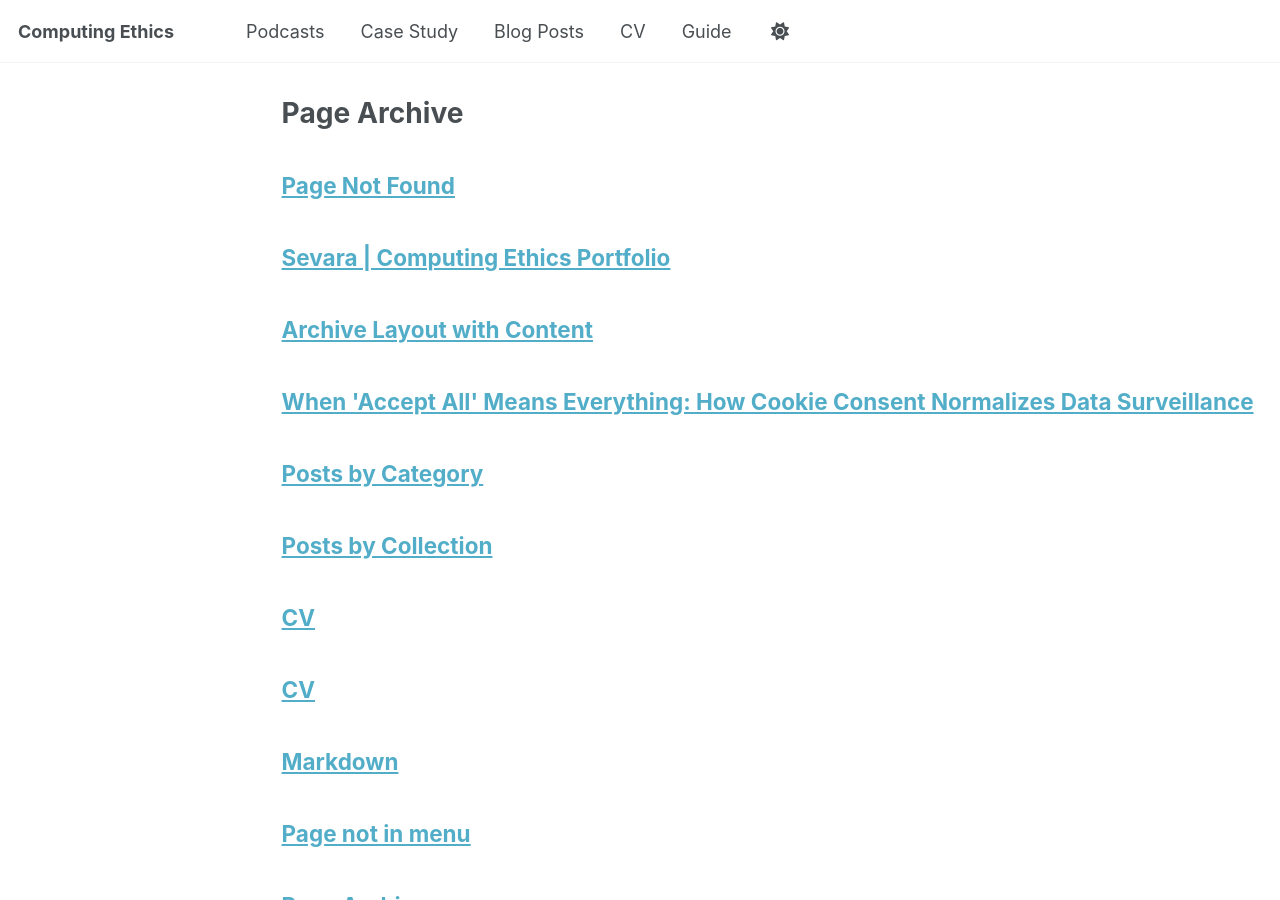
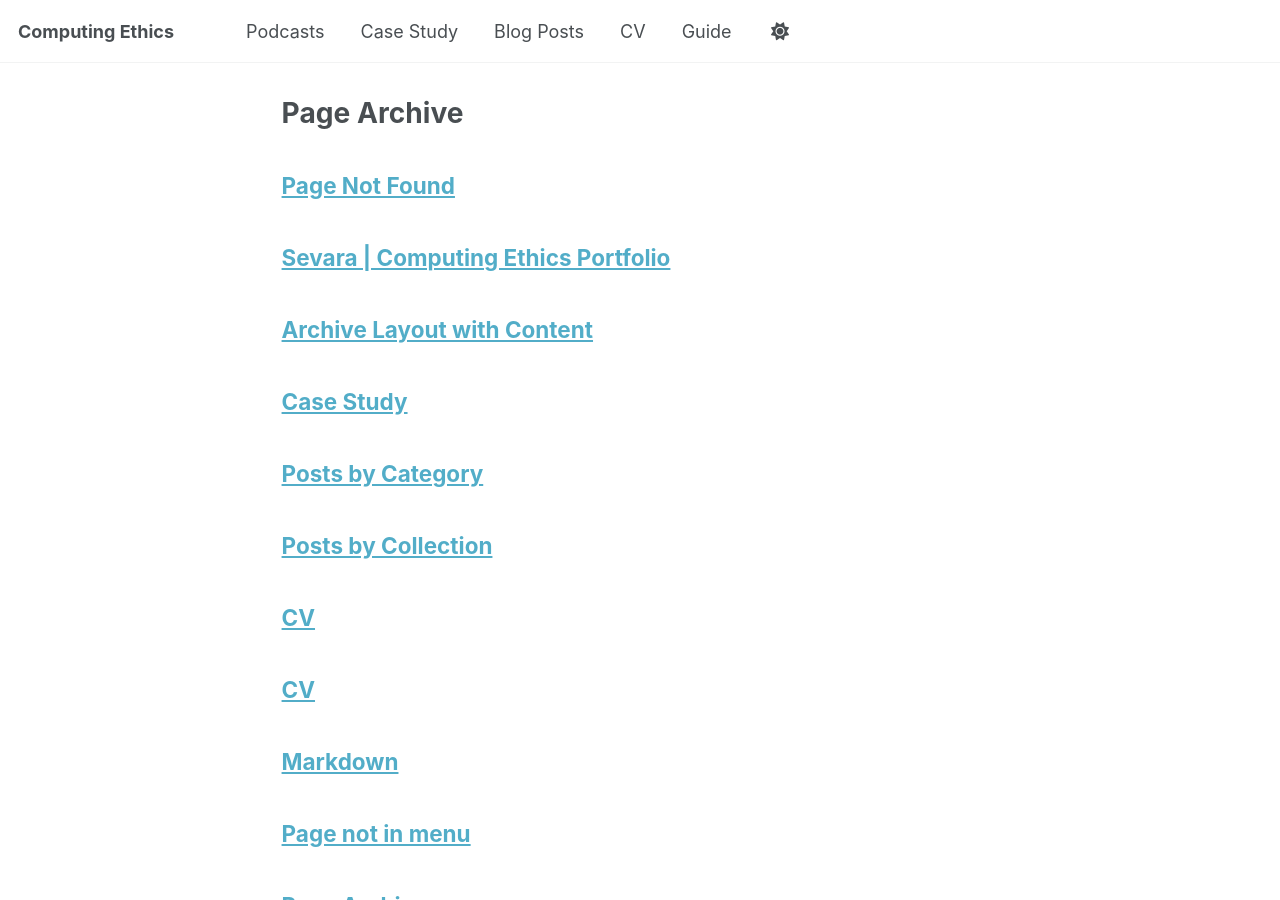
Before and after one commit to sevvara/ethics_fall2025, a Jekyll site: the page built from _pages/page-archive.html, in a window 1280 px wide and 900 px high. Built offline with Jekyll 4.4.1, drawn with Linux system fonts in a browser that asks for light colours; a script that is not in the unit is left out.

Commit message:
fix on case study draft

```diff
--- a/_pages/casestudy.md
+++ b/_pages/casestudy.md
@@ -1,5 +1,7 @@
 ---
-title: "When 'Accept All' Means Everything: How Cookie Consent Normalizes Data Surveillance"
+permalink: /casestudy/
+title: "Case Study"
+author_profile: true
 layout: page
 ---
 
```
